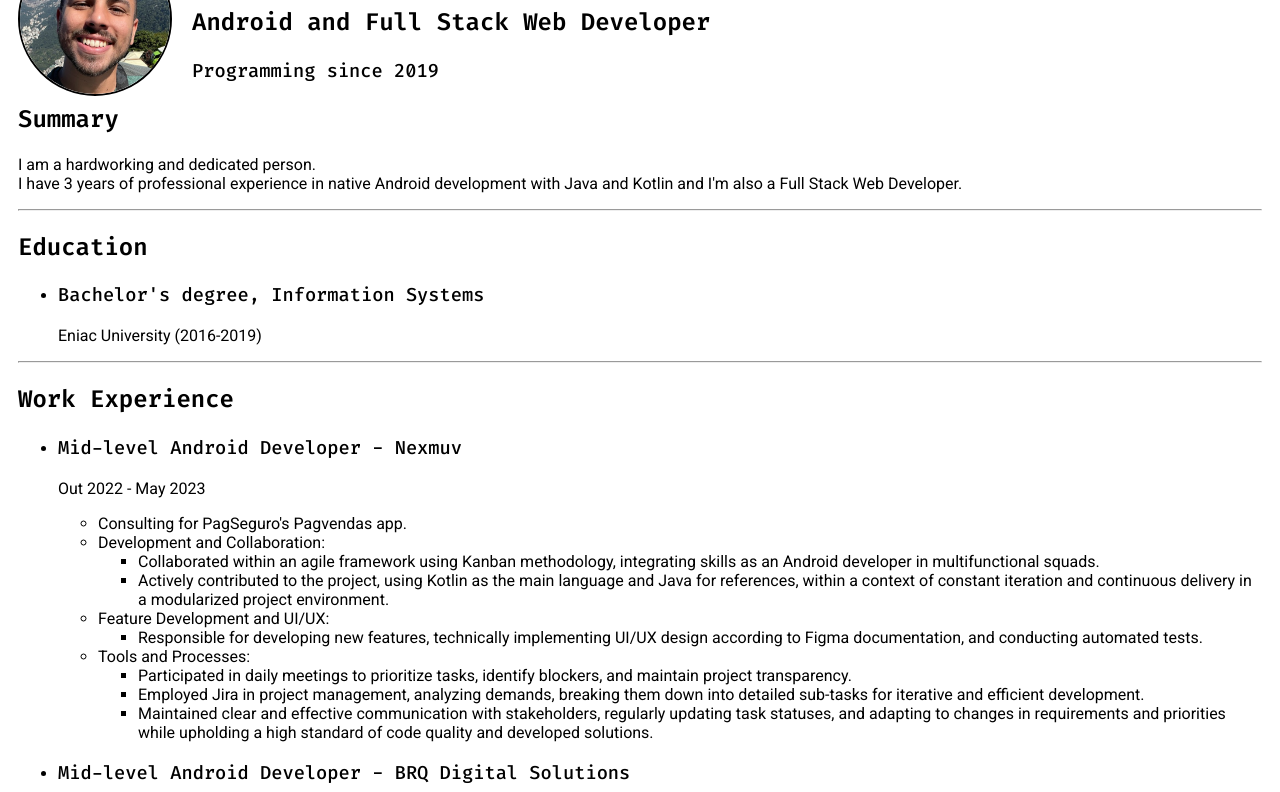
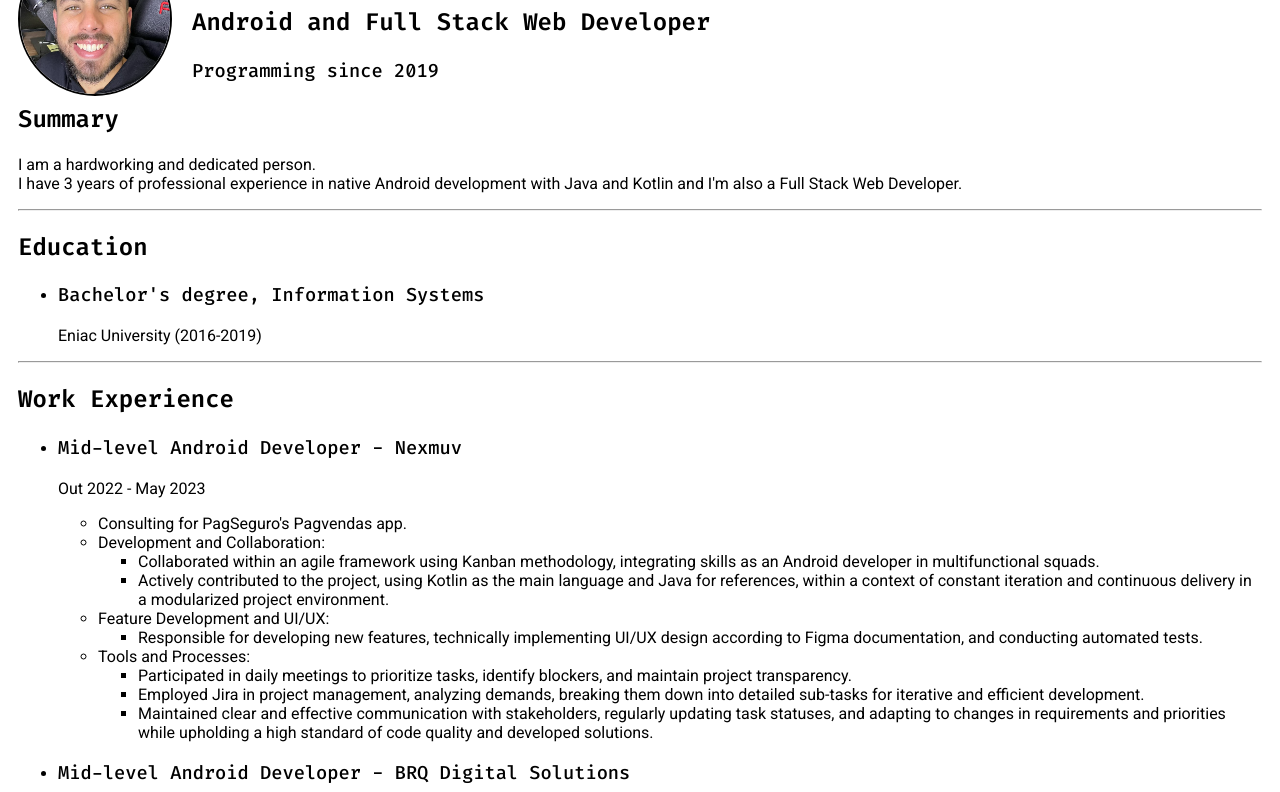
Before and after one commit to raedevbr/my-resume-portfolio, a plain HTML site: page index_en.html in a window 1280 px wide. Shown: the part 137-929 px from the top of the page. Drawn offline with Linux system fonts and the light colour scheme.

Commit message:
change photo

```diff
--- a/index_en.html
+++ b/index_en.html
@@ -35,7 +35,7 @@
 
     <main>
         <div class="presentation">
-            <img class="profile-image" height="150" src="./assets/images/profile_me.png" alt="profile image" />
+            <img class="profile-image" height="150" src="./assets/images/photo_me.png" alt="profile image" />
             <h1>Raul Araujo</h1>
             <h2>Android and Full Stack Web Developer</h2>
             <h3>Programming since 2019</h3>
--- a/styles.css
+++ b/styles.css
@@ -78,6 +78,8 @@ main {
     border: 2px solid black;
     margin-right: 20px;
     float: left;
+    width: 150px;
+    height: 150px;
 }
 
 h1 {
```
Also changed, not shown: index_pt.html (+1 -1 lines), assets/images/photo_me.png (added), assets/images/profile_me.png (deleted).
